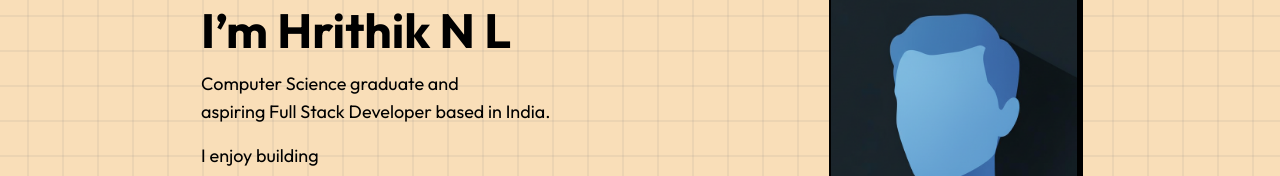
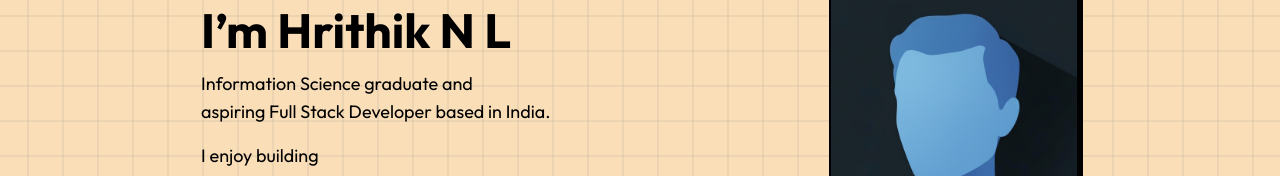
Before and after one commit to hrithiknl17/MyPortfolio, a React (Vite) app: page / in a window 1280 px wide. Shown: the part 283-459 px from the top of the page. Built offline with nearby package versions, Linux system fonts and the light colour scheme; the HTML template or start-up script is replaced by a standard one.

Commit message:
Add Information Science to the description
Updated description to include Information Science.

```diff
--- a/src/components/HeroSection.tsx
+++ b/src/components/HeroSection.tsx
@@ -62,7 +62,7 @@ const HeroSection = () => {
 
           {/* Description */}
           <p className="text-base lg:text-lg max-w-md">
-            Computer Science graduate and {' '}
+            Information Science graduate and {' '}
             <span className="hidden lg:inline"><br /></span>
             aspiring Full Stack Developer based in India.
           </p>
```
